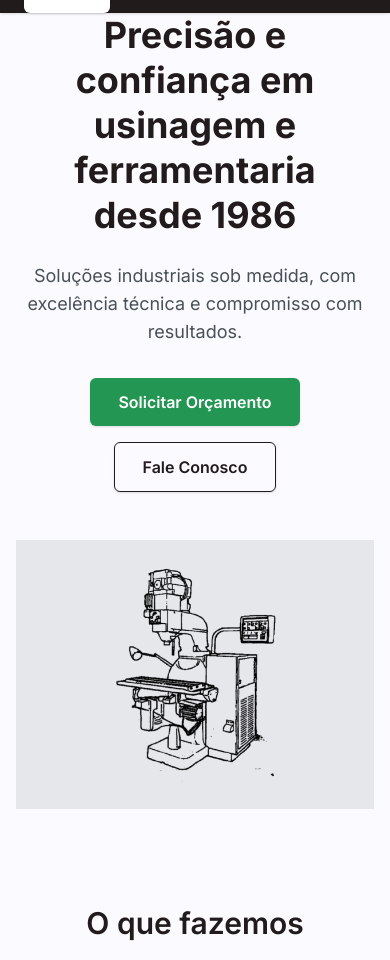
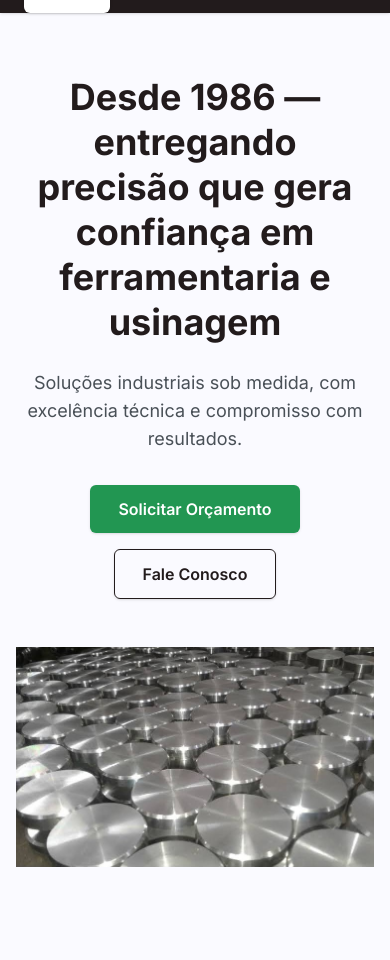
Before and after one commit to UelintonHJ/metalurgica-gaspar, a website: page public/index.html in a window 390 px wide. Shown: the part 75-1035 px from the top of the page. Drawn offline with Linux system fonts and the light colour scheme.

Commit message:
chore(hero): update hero section
Adjust spacing between header and hero section for improved layout; Update hero headline text; Replace hero image with new asset; Refine image framing for better responsiveness and visual balance.

```diff
--- a/public/index.html
+++ b/public/index.html
@@ -52,13 +52,11 @@
         </nav>
     </div>
 
-    <div class="h-[88px]"></div>
-
-    <section class="min-h-[80vh] flex items-center" aria-labelledby="hero-title">
+    <section class="min-h-[80vh] flex items-center mt-[150px] sm:mt-[120px] md:mt-[150px]" aria-labelledby="hero-title">
         <div class="container mx-auto px-4 sm:px-6 grid gap-12 md:grid-cols-2 items-center text-center md:text-left">
             <div>
                 <h1 class="text-4xl md:text-5xl font-bold leading-tight mb-6 max-w-none md:max-w-xl" id="hero-title">
-                    Precisão e confiança em usinagem e ferramentaria desde 1986
+                    Desde 1986 — entregando precisão que gera confiança em ferramentaria e usinagem
                 </h1>
 
                 <p class="text-grayMedium text-lg mb-8 max-w-xl mx-auto md:mx-0">
@@ -79,10 +77,10 @@
             </div>
 
             <div
-                class="w-full aspect-[4/3] sm:aspect-[16/9] md:aspect-[5/4] md:h-[420px] bg-gray-200 flex items-center justify-center">
-                <img src="/images/design-maquinario-industrial.png"
-                    alt="Design de maquinário industrial utilizado na produção" loading="lazy" decoding="async"
-                    class="w-full h-full object-contain">
+                class="w-full aspect-[720/443] sm:aspect-[16/10] md:aspect-[5/3] min-h-[220px] md:min-h-[420px] flex items-center justify-center overflow-hidden">
+                <img src="/images/pecas-ponte-rolante.jpeg"
+                    alt="Peças para ponte rolante fabricadas pela Metalúrgica Gaspar" loading="lazy" decoding="async"
+                    class="w-full h-full object-cover object-center">
             </div>
         </div>
     </section>
```
Also changed, not shown: public/assets/css/tailwind.css, public/images/pecas-ponte-rolante.jpeg (added).
